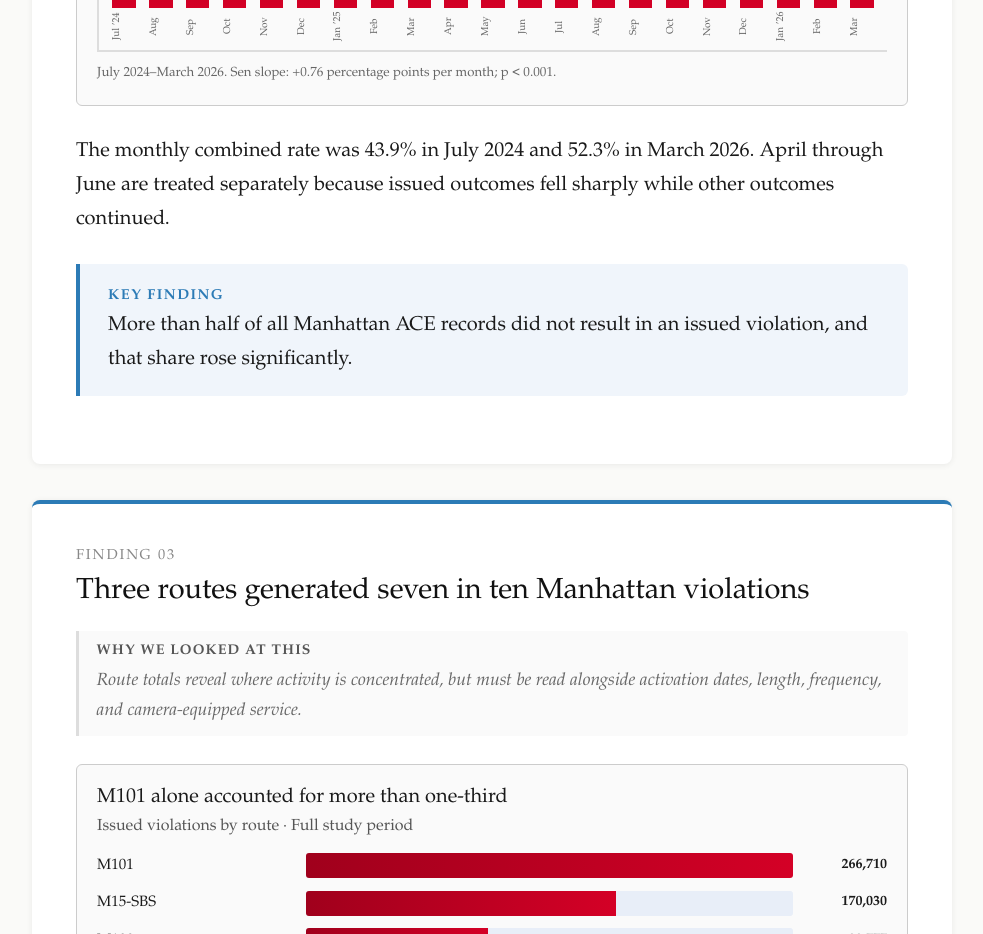
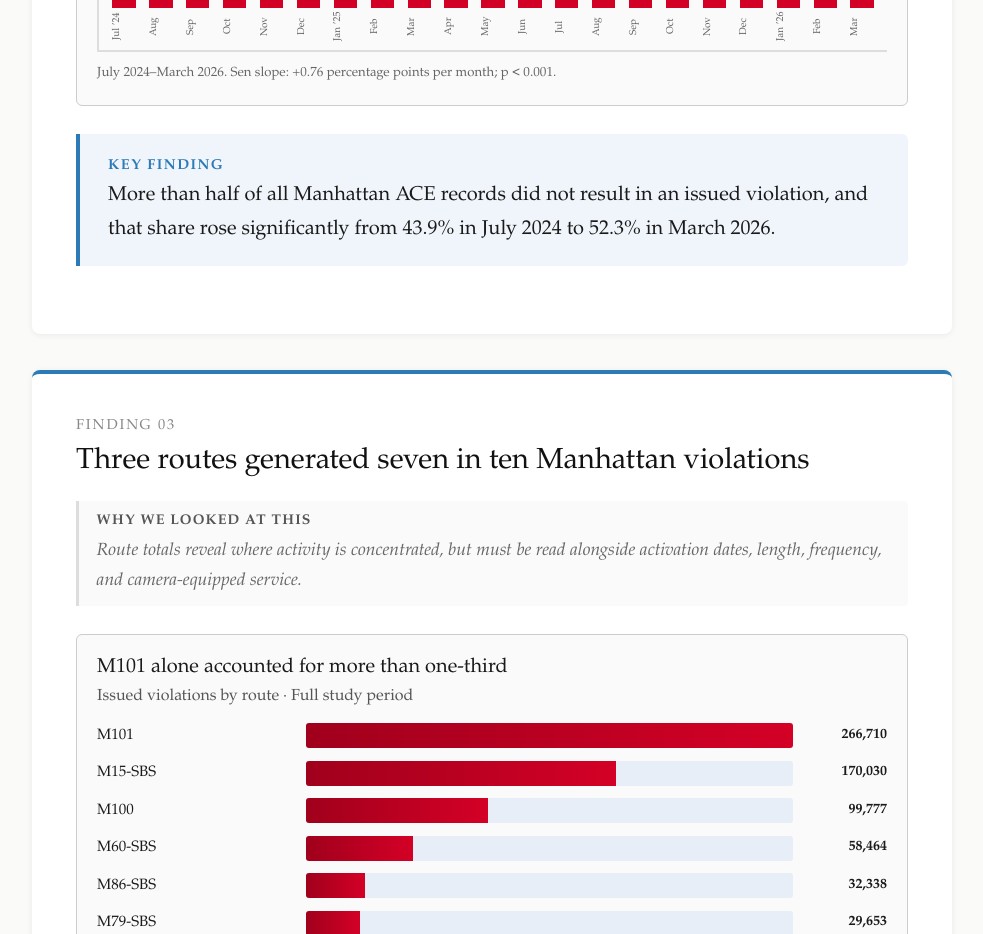
Before and after one commit to quinnaf19/ACE-Online-Report, a Next.js app: page / in a window 1280 px wide. Shown: the part 7180-8114 px from the top of the page, without its empty margins (268-1251 px from the left). Built offline with nearby package versions, Linux system fonts and the light colour scheme.

Commit message:
Condense finding two trend summary

```diff
--- a/app/page.tsx
+++ b/app/page.tsx
@@ -295,8 +295,7 @@ export default function Home() {
               <MiniColumns valueIndex={4} max={65} percent />
               <small className="source">July 2024–March 2026. Sen slope: +0.76 percentage points per month; p &lt; 0.001.</small>
             </figure>
-            <p>The monthly combined rate was 43.9% in July 2024 and 52.3% in March 2026. April through June are treated separately because issued outcomes fell sharply while other outcomes continued.</p>
-            <blockquote><strong>Key finding</strong>More than half of all Manhattan ACE records did not result in an issued violation, and that share rose significantly.</blockquote>
+            <blockquote><strong>Key finding</strong>More than half of all Manhattan ACE records did not result in an issued violation, and that share rose significantly from 43.9% in July 2024 to 52.3% in March 2026.</blockquote>
           </Finding>
 
           <Finding number="03" id="routes" title="Three routes generated seven in ten Manhattan violations" why="Route totals reveal where activity is concentrated, but must be read alongside activation dates, length, frequency, and camera-equipped service.">
```
